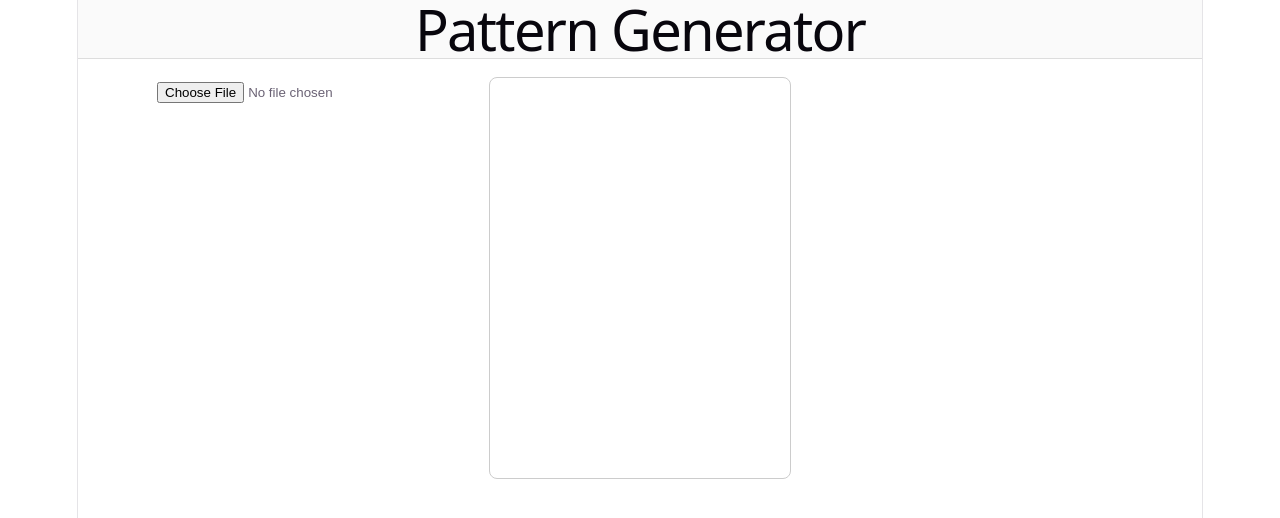
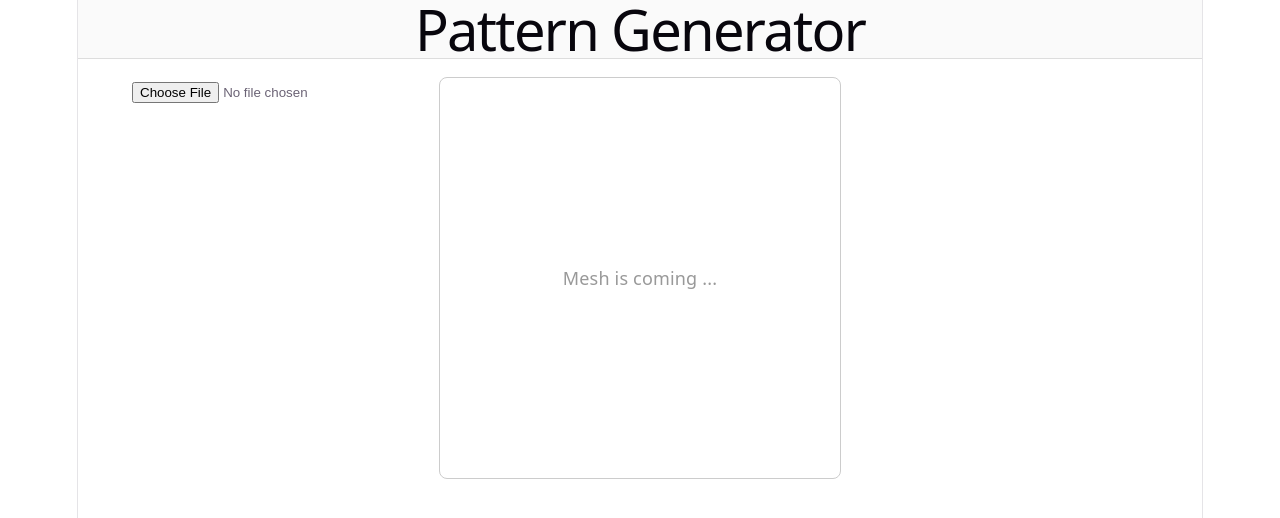
Before and after one commit to 100pro-sewing-pattern-generator/original-cloth-pattern, a React app in the folder frontend/: page / in a window 1280 px wide. Shown: the top 518 px of the page. Built offline with nearby package versions, Linux system fonts and the light colour scheme; the HTML template or start-up script is replaced by a standard one.

Commit message:
obj ファイルのloading

```diff
--- a/frontend/src/App.jsx
+++ b/frontend/src/App.jsx
@@ -14,6 +14,8 @@ export default function App() {
     if (!file) return;
 
     setLoading(true);
+    setSvgUrl(null);
+    setObjText(null);
     setImgUrl(URL.createObjectURL(file));
 
     try {
@@ -108,17 +110,37 @@ export default function App() {
         {/* 中: OBJ */}
         <div
           style={{
+            width: "400px",
             height: "400px",
             border: "1px solid #ccc",
             borderRadius: "8px",
             overflow: "hidden",
           }}
         >
-          <Canvas style={{ width: "100%", height: "100%" }} camera={{ position: [0, 0, 5] }}>
+          {objText ? (
+          <Canvas
+            style={{ width: "100%", height: "100%" }}
+            camera={{ position: [0, 0, 5] }}
+          >
             <ambientLight />
             <Model objText={objText} />
             <OrbitControls />
           </Canvas>
+        ) : (
+          <div
+            style={{
+              display: "flex",
+              width: "400px",
+              height: "400px",
+              alignItems: "center",
+              justifyContent: "center",
+              height: "100%",
+              color: "#999",
+            }}
+          >
+            Mesh is coming ...
+          </div>
+        )}
         </div>
 
         {/* 右: SVG */}
```
